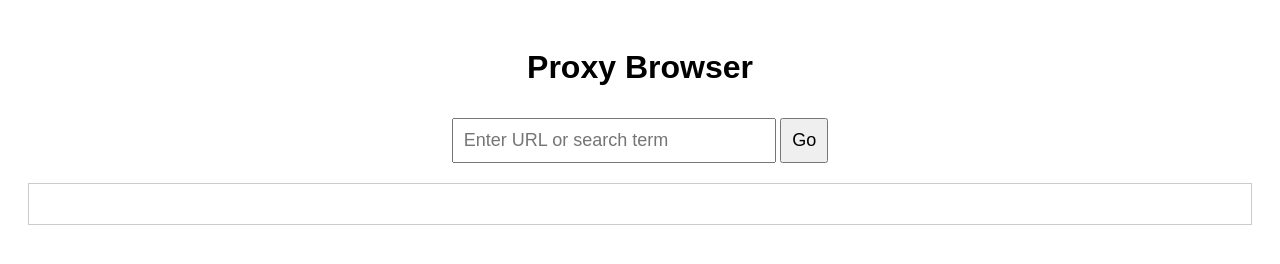
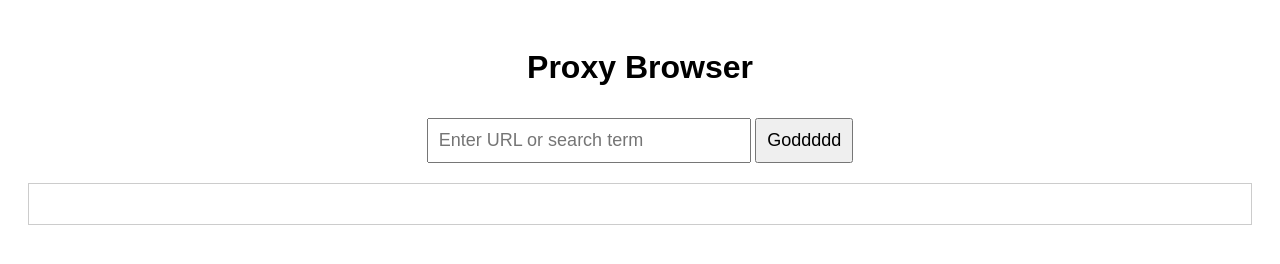
Before and after one commit to edcubelearning/edcube-proxy, a website: page public/index.html in a window 1280 px wide. Drawn offline with Linux system fonts and the light colour scheme.

Commit message:
Update index.html

```diff
--- a/public/index.html
+++ b/public/index.html
@@ -30,7 +30,7 @@
 <body>
   <h1>Proxy Browser</h1>
   <input type="text" id="urlInput" placeholder="Enter URL or search term">
-  <button id="submitBtn">Go</button>
+  <button id="submitBtn">Goddddd</button>
 
   <div id="content"></div>
 
```
